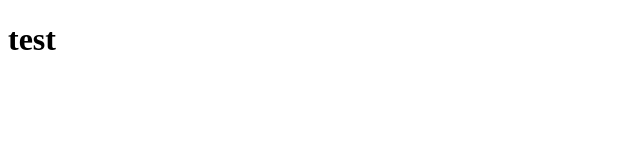
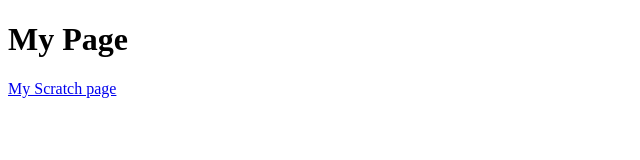
Before and after one commit to StampDanFan/stampdanfan.github.com, a plain HTML site: page index.html in a window 1280 px wide. Shown: the whole page, without its empty margins (0-640 px from the left). Drawn offline with Linux system fonts and the light colour scheme.

Commit message:
Update index.html
Added Scratch page link, link for stylesheet, and font

```diff
--- a/index.html
+++ b/index.html
@@ -2,9 +2,12 @@
 <html>
     <head>
         <meta charset="utf-8">
+        <link href="https://fonts.googleapis.com/css2?family=Baloo+2:wght@500&display=swap" rel="stylesheet">
+        <link rel="stylesheet" type="text/css" href="style.css">
         <title>StampDanFan</title>
     </head>
     <body>
-    <h1>test</h1>
+        <h1>My Page</h1>
+        <a href="scratch.mit.edu/users/StampDanFan">My Scratch page</a>
     </body>
 </html>
```
Lines whose indentation alone changed are shown as unchanged.
